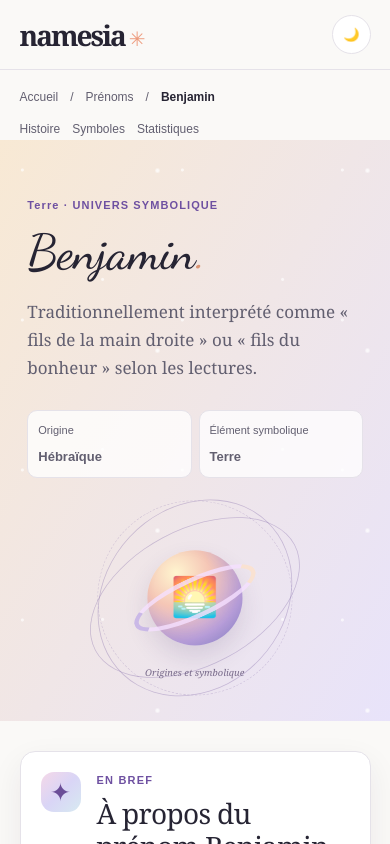
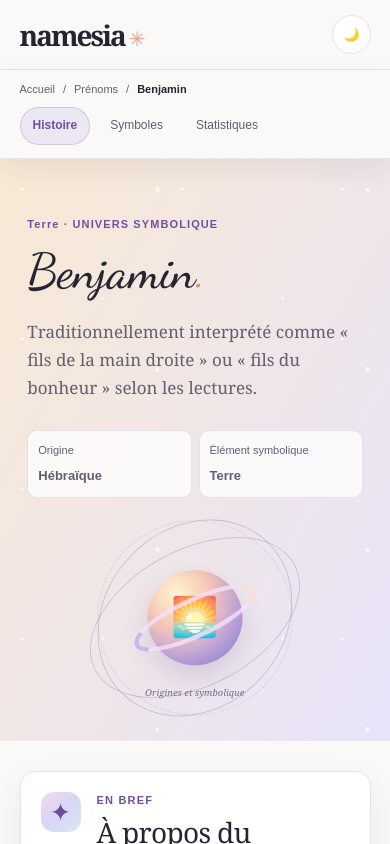
Before and after one commit to Nabouna32/Names, a Next.js app: page /prenoms/benjamin in a window 390 px wide. Shown: the top 844 px of the page. Built offline with nearby package versions, Linux system fonts and the light colour scheme.

Commit message:
Améliorer la navigation persistante des fiches prénom (#17)
* Improve sticky profile navigation and document UX conventions

* Respect reduced motion for sticky profile navigation

```diff
--- a/src/app/layout-conventions.css
+++ b/src/app/layout-conventions.css
@@ -4,6 +4,7 @@
   --space-footer-gap: clamp(2rem, 5vw, 4rem);
   --content-max: 1190px;
   --header-height: 76px;
+  --profile-nav-offset: 118px;
 }
 
 .site-header {
@@ -31,6 +32,12 @@
   font-size: 13px;
 }
 
+.site-header-nav a,
+.profile-breadcrumb a,
+.profile-section-nav a {
+  transition: color 180ms ease, background-color 180ms ease, border-color 180ms ease;
+}
+
 .site-header-nav a:hover,
 .profile-back-link:hover,
 .profile-breadcrumb a:hover,
@@ -56,38 +63,78 @@
   white-space: nowrap;
 }
 
+/* Sticky navigation is constrained by .profile-page, so it releases before the footer. */
 .profile-page-topline {
-  max-width: 1190px;
-  margin: 0 auto;
-  padding: 22px 30px 0;
+  position: sticky;
+  top: 0;
+  z-index: 20;
+  width: 100%;
+  margin: 0;
+  padding: 12px max(5%, calc((100% - 1190px) / 2));
   display: flex;
   align-items: center;
   justify-content: space-between;
-  gap: 18px;
+  gap: 20px;
+  border-bottom: 1px solid color-mix(in srgb, var(--line) 82%, transparent);
+  background: color-mix(in srgb, var(--bg) 90%, transparent);
+  -webkit-backdrop-filter: blur(18px);
+  backdrop-filter: blur(18px);
+  box-shadow: 0 8px 24px color-mix(in srgb, var(--ink) 7%, transparent);
 }
 
 .profile-breadcrumb,
 .profile-section-nav {
   display: flex;
   align-items: center;
-  flex-wrap: wrap;
-  gap: 10px;
   font-size: 12px;
 }
 
 .profile-breadcrumb {
+  min-width: 0;
+  gap: 10px;
   color: var(--muted);
+  white-space: nowrap;
 }
 
 .profile-breadcrumb [aria-current="page"] {
+  overflow: hidden;
+  max-width: 180px;
   color: var(--ink);
   font-weight: 600;
+  text-overflow: ellipsis;
 }
 
 .profile-section-nav {
-  gap: clamp(14px, 2vw, 24px);
+  flex: 0 0 auto;
+  gap: 6px;
   color: var(--muted);
   white-space: nowrap;
+}
+
+.profile-section-nav a {
+  display: inline-flex;
+  min-height: 38px;
+  align-items: center;
+  justify-content: center;
+  padding: 8px 13px;
+  border: 1px solid transparent;
+  border-radius: 999px;
+}
+
+.profile-section-nav a:hover {
+  border-color: var(--line);
+  background: var(--paper);
+}
+
+.profile-section-nav a.is-active {
+  border-color: color-mix(in srgb, var(--accent) 24%, transparent);
+  background: color-mix(in srgb, var(--accent) 13%, var(--paper));
+  color: var(--accent);
+  font-weight: 700;
+}
+
+.profile-section[id] {
+  scroll-margin-top: var(--profile-nav-offset);
 }
 
 .site-shell,
@@ -112,12 +159,25 @@
   .site-header-nav {
     gap: 14px;
   }
+
+  .profile-page-topline {
+    gap: 12px;
+  }
+
+  .profile-breadcrumb {
+    gap: 7px;
+  }
+
+  .profile-section-nav a {
+    padding-inline: 11px;
+  }
 }
 
 @media (max-width: 760px) {
   :root {
     --space-section-block: clamp(3.25rem, 9vw, 4rem);
     --space-footer-gap: clamp(2rem, 7vw, 2.5rem);
+    --profile-nav-offset: 112px;
   }
 
   .site-header {
@@ -125,7 +185,7 @@
     gap: 10px;
   }
 
-    .site-header-nav {
+  .site-header-nav {
     display: none;
   }
 
@@ -134,15 +194,40 @@
   }
 
   .profile-page-topline {
-    align-items: flex-start;
+    align-items: stretch;
     flex-direction: column;
-    gap: 12px;
-    padding: 18px 5% 0;
+    gap: 8px;
+    padding: 10px 5% 11px;
   }
 
-  .profile-breadcrumb,
+  .profile-breadcrumb {
+    gap: 8px;
+    font-size: 11px;
+  }
+
+  .profile-breadcrumb [aria-current="page"] {
+    max-width: 42vw;
+  }
+
   .profile-section-nav {
-    gap: 12px;
+    width: 100%;
+    gap: 7px;
+    overflow-x: auto;
+    overscroll-behavior-inline: contain;
+    padding: 1px 0 2px;
+    scrollbar-width: none;
+    scroll-snap-type: x proximity;
+  }
+
+  .profile-section-nav::-webkit-scrollbar {
+    display: none;
+  }
+
+  .profile-section-nav a {
+    min-height: 38px;
+    flex: 0 0 auto;
+    padding: 8px 12px;
+    scroll-snap-align: start;
     font-size: 12px;
   }
 
@@ -158,7 +243,19 @@
     display: none;
   }
 
-    .section-wrap {
+  .section-wrap {
     padding-inline: 5%;
   }
 }
+
+@media (prefers-reduced-motion: reduce) {
+  html {
+    scroll-behavior: auto;
+  }
+
+  .site-header-nav a,
+  .profile-breadcrumb a,
+  .profile-section-nav a {
+    transition: none;
+  }
+}
--- a/src/components/ProfilePageTopline.tsx
+++ b/src/components/ProfilePageTopline.tsx
@@ -2,6 +2,13 @@
 
 import Link from "next/link";
 import { usePathname } from "next/navigation";
+import { useEffect, useState } from "react";
+
+const profileSections = [
+  { id: "histoire", label: "Histoire" },
+  { id: "symboles", label: "Symboles" },
+  { id: "statistiques", label: "Statistiques" },
+] as const;
 
 export default function ProfilePageTopline() {
   const pathname = usePathname();
@@ -10,6 +17,29 @@ export default function ProfilePageTopline() {
     .split("-")
     .map((part) => part.charAt(0).toLocaleUpperCase("fr-FR") + part.slice(1))
     .join(" ");
+  const [activeSection, setActiveSection] = useState<string>("histoire");
+
+  useEffect(() => {
+    const targets = profileSections
+      .map(({ id }) => document.getElementById(id))
+      .filter((section): section is HTMLElement => section !== null);
+
+    if (!targets.length || !("IntersectionObserver" in window)) return;
+
+    const observer = new IntersectionObserver(
+      (entries) => {
+        const visible = entries
+          .filter((entry) => entry.isIntersecting)
+          .sort((a, b) => a.boundingClientRect.top - b.boundingClientRect.top);
+
+        if (visible[0]) setActiveSection(visible[0].target.id);
+      },
+      { rootMargin: "-20% 0px -60% 0px", threshold: 0 },
+    );
+
+    targets.forEach((section) => observer.observe(section));
+    return () => observer.disconnect();
+  }, []);
 
   return (
     <div className="profile-page-topline">
@@ -21,9 +51,17 @@ export default function ProfilePageTopline() {
         <span aria-current="page">{pageName}</span>
       </nav>
       <nav className="profile-section-nav" aria-label="Navigation de la fiche">
-        <a href="#histoire">Histoire</a>
-        <a href="#symboles">Symboles</a>
-        <a href="#statistiques">Statistiques</a>
+        {profileSections.map(({ id, label }) => (
+          <a
+            key={id}
+            href={`#${id}`}
+            className={activeSection === id ? "is-active" : undefined}
+            aria-current={activeSection === id ? "location" : undefined}
+            onClick={() => setActiveSection(id)}
+          >
+            {label}
+          </a>
+        ))}
       </nav>
     </div>
   );
```
Also changed, not shown: 4 other files (tests, documents, lock files or other folders).
